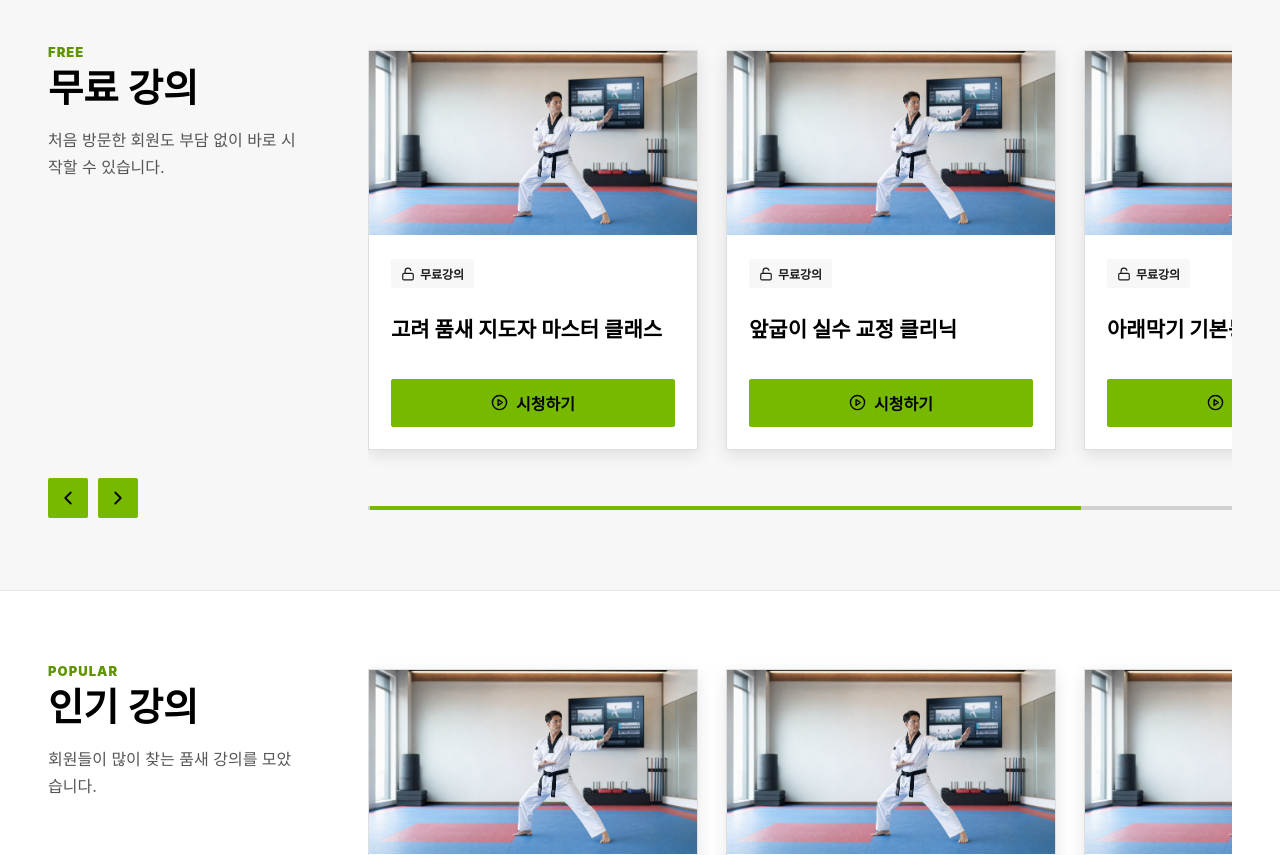
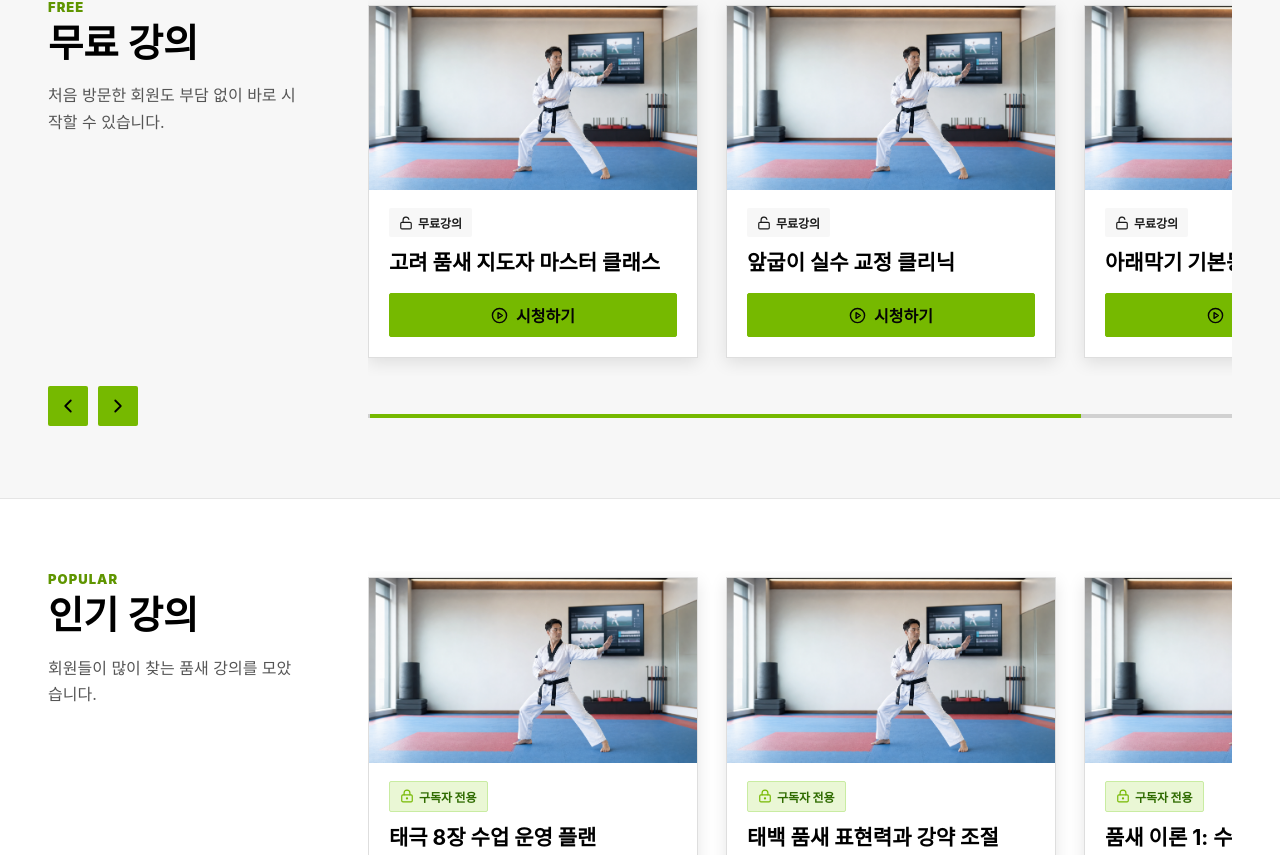
Before and after one commit to boteps4120-alt/botepswep, a Next.js app: page / in a window 1280 px wide. Shown: the part 2265-3120 px from the top of the page. Built offline with nearby package versions, Linux system fonts and the light colour scheme; no server answers; the database is empty.

Commit message:
Refine portrait course cards

```diff
--- a/app/globals.css
+++ b/app/globals.css
@@ -1111,7 +1111,7 @@ h3 {
   box-shadow: 0 5px 16px rgba(0, 0, 0, 0.1);
   display: flex;
   flex-direction: column;
-  min-height: 400px;
+  min-height: 0;
   overflow: hidden;
   position: relative;
   transition: border-color 0.2s ease, box-shadow 0.2s ease, transform 0.2s ease;
@@ -1125,16 +1125,25 @@ h3 {
 
 .course-image-link {
   aspect-ratio: 16 / 9;
+  background: #f4f4f4;
   display: block;
   position: relative;
 }
 
+.course-card-portrait .course-image-link {
+  aspect-ratio: 9 / 16;
+}
+
+.course-card-portrait .course-image {
+  object-fit: contain;
+}
+
 .course-card-tags {
   align-items: center;
   display: flex;
   flex-wrap: wrap;
   gap: 8px;
-  margin-bottom: 12px;
+  margin-bottom: 0;
 }
 
 .course-access-badge {
@@ -1179,8 +1188,8 @@ h3 {
   display: flex;
   flex: 1;
   flex-direction: column;
-  gap: 16px;
-  padding: 24px 22px 22px;
+  gap: 12px;
+  padding: 18px 20px 20px;
 }
 
 .course-card h3 a {
@@ -1211,9 +1220,9 @@ h3 {
   font-weight: 900;
   gap: 8px;
   justify-content: center;
-  margin-top: auto;
-  min-height: 46px;
-  padding: 11px 16px;
+  margin-top: 4px;
+  min-height: 44px;
+  padding: 9px 16px;
   text-decoration: none;
   transition: background-color 0.18s ease, border-color 0.18s ease, color 0.18s ease;
   width: 100%;
--- a/components/course-card.tsx
+++ b/components/course-card.tsx
@@ -5,6 +5,7 @@ import type { Course } from "@/lib/data";
 
 export function CourseCard({ course, initialBookmarked = false }: { course: Course; initialBookmarked?: boolean }) {
   void initialBookmarked;
+  const isPortrait = course.category === "쇼츠" || course.videoOrientation === "portrait";
   const premiumBadgeStyle = course.isPremium
     ? {
         backgroundColor: "#eaf7d5",
@@ -15,9 +16,15 @@ export function CourseCard({ course, initialBookmarked = false }: { course: Cour
   const premiumIconStyle = course.isPremium ? { color: "#76b900" } : undefined;
 
   return (
-    <article className="course-card">
+    <article className={`course-card ${isPortrait ? "course-card-portrait" : "course-card-landscape"}`}>
       <Link href={`/watch/${course.slug}`} className="course-image-link" aria-label={`${course.title} 바로 시청`}>
-        <Image src={course.thumbnail} alt="" fill sizes="(max-width: 768px) 100vw, 33vw" className="course-image" />
+        <Image
+          src={course.thumbnail}
+          alt=""
+          fill
+          sizes={isPortrait ? "(max-width: 768px) 78vw, 380px" : "(max-width: 768px) 100vw, 380px"}
+          className="course-image"
+        />
       </Link>
 
       <div className="course-card-body">
```
